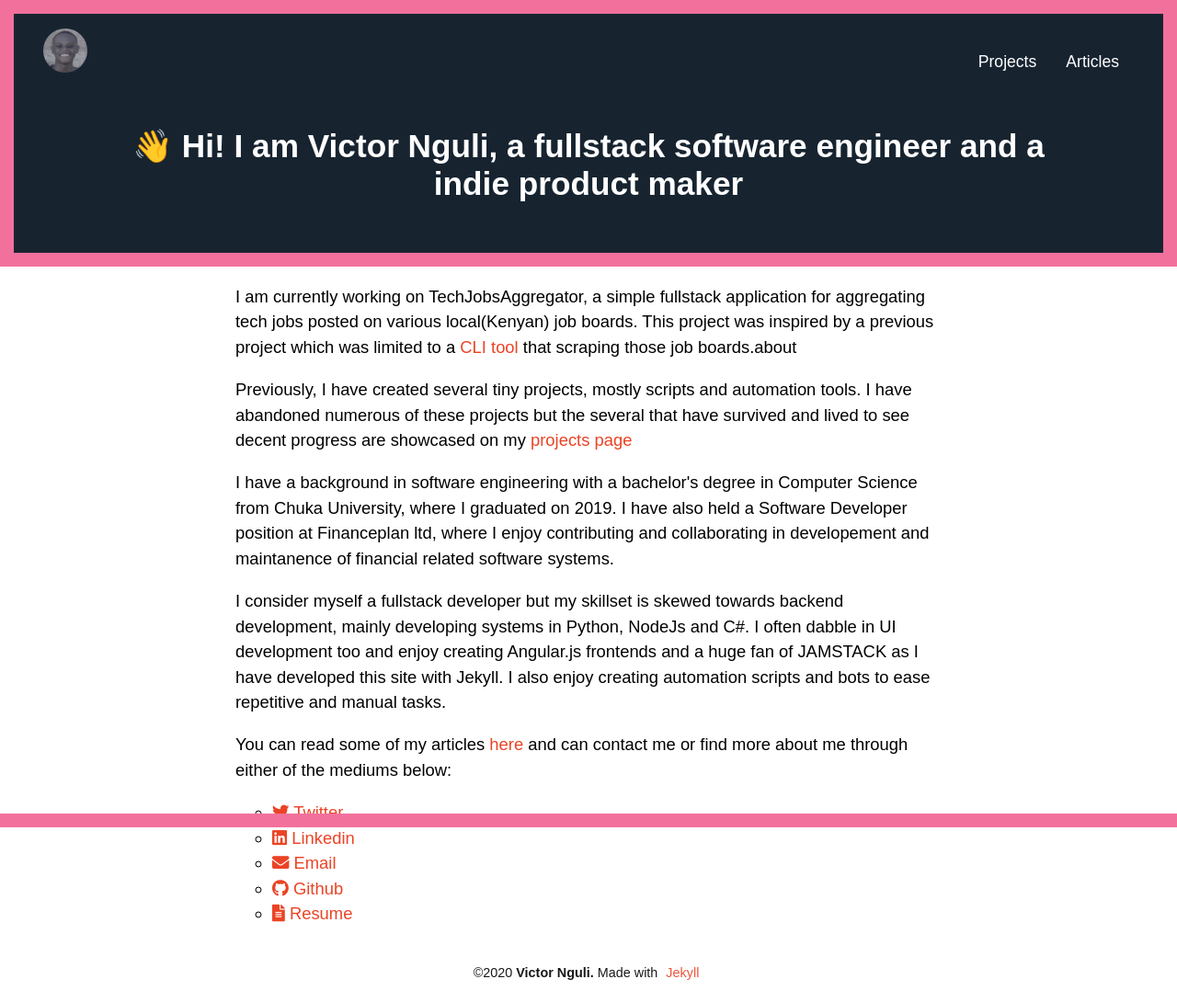
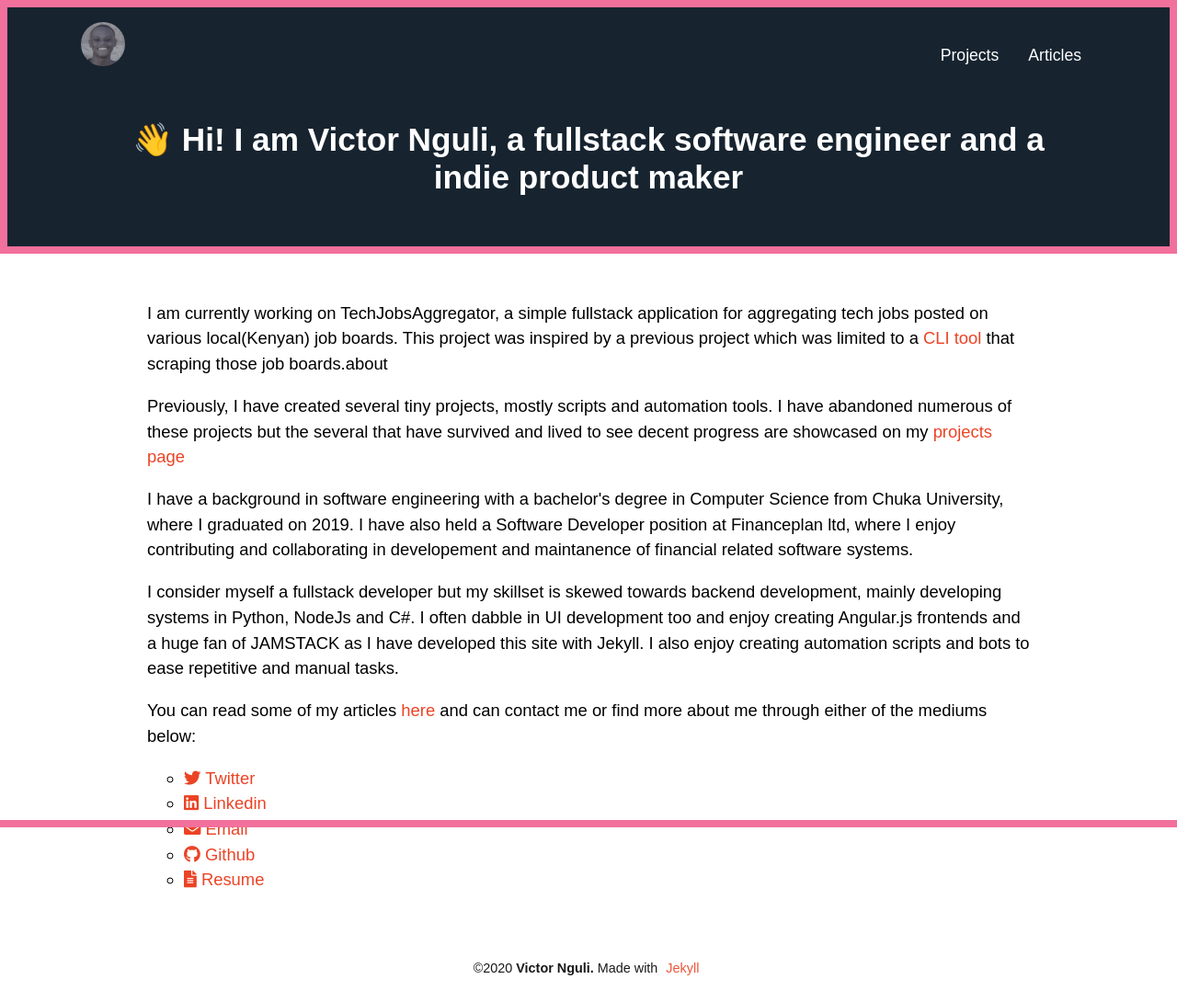
Before and after one commit to Victornguli/victornjoseph.com, a Jekyll site: the page built from index.md, in a window 1280 px wide. Shown: the whole page at 92% size. Built offline with Jekyll 4.4.1, drawn with Linux system fonts in a browser that asks for light colours; nearby versions of some CDN libraries.

Commit message:
update inset border width

```diff
--- a/_sass/_mobile.scss
+++ b/_sass/_mobile.scss
@@ -2,20 +2,20 @@
 @include mediaLg {
     body {
         &::before {
-            height: 15px;
+            height: 8px;
         }
 
         &::after {
-            height: 15px;
+            height: 8px;
         }
     }
 
     .container {
         .banner {
-            border: 15px solid $primary-color;
+            border: 8px solid $primary-color;
 
             .nav {
-                padding: 1rem 2rem 0 2rem;
+                padding: 1rem 5rem 0 5rem;
                 display: flex;
                 flex-direction: row;
                 justify-content: space-between;
@@ -40,8 +40,9 @@
         }
 
         .main {
-            width: 60%;
+            width: 80%;
             margin: auto;
+            padding: 2rem;
         }
     }
 }
```
